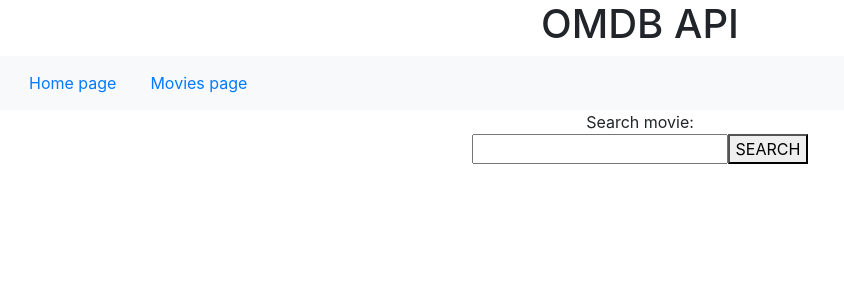
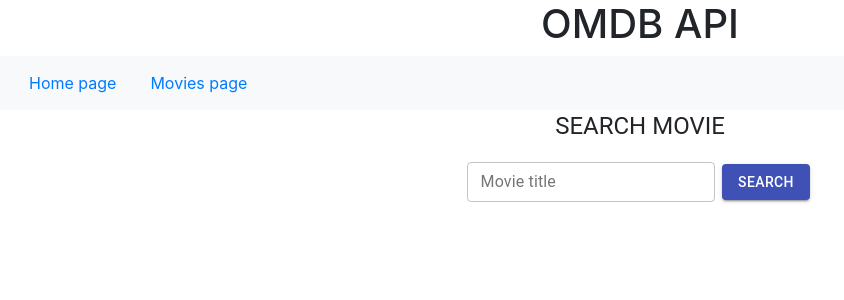
Before and after one commit to adir-avraham/React-IMDB-app, a React (Create React App) app: page /movies-page in a window 1280 px wide. Shown: the top 300 px of the page, without its empty margins (0-844 px from the left). Built offline with nearby package versions, Linux system fonts and the light colour scheme.

Commit message:
styling-form

```diff
--- a/src/components/search/index.tsx
+++ b/src/components/search/index.tsx
@@ -1,5 +1,7 @@
+import Button from '@material-ui/core/Button';
 import React from 'react';
-
+import TextField from '@material-ui/core/TextField';
+import Typography from '@material-ui/core/Typography';
 
 
 export default class MovieSearch extends React.Component<any, any> {
@@ -14,20 +16,22 @@
 
         return (
             <div>
+            <Typography variant="h5" align="center" color="inherit" paragraph>
+            SEARCH MOVIE
+            </Typography>
 
-            Search movie:
-            <br/>
-
-            <input value={searchValue} onChange={(e)=>{
+            <TextField value={searchValue} onChange={(e)=>{
             const searchValue = e.target.value
             this.setState({searchValue})
-            }}/>
+            }}
+            label="Movie title"
+            style={{marginLeft: "2px", marginRight: "2px", marginTop: "4px"}}
+            margin="dense"
+            variant="outlined"/>
 
-            <button onClick={()=>{
-            getMoviesByName(this.state.searchValue)
-
-            }}>SEARCH</button>
-
+            <Button variant="contained" color="primary" style={{ margin:"5.5px"}} onClick={()=>{
+            getMoviesByName(this.state.searchValue)}}>
+            SEARCH </Button>
             </div>
         )
     }
```
